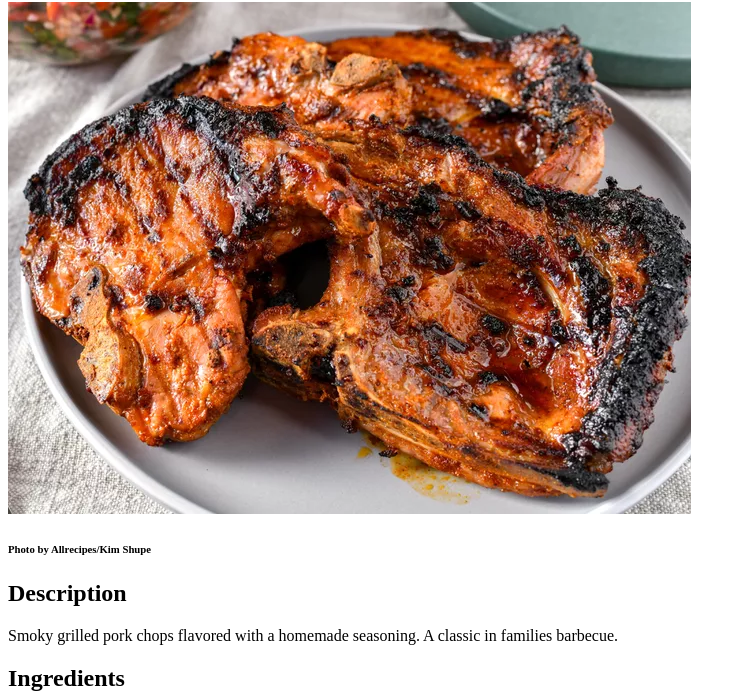
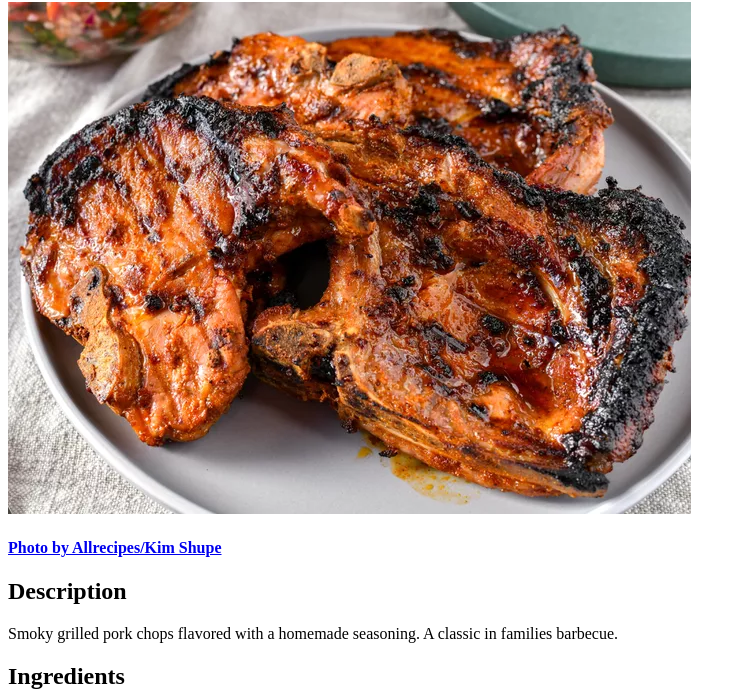
Before and after one commit to garciagabrielg/odin-recipes, a plain HTML site: page recipes/pork.html in a window 1280 px wide. Shown: the part 104-800 px from the top of the page, without its empty margins (0-746 px from the left). Drawn offline with Linux system fonts and the light colour scheme.

Commit message:
Added reference in pork recipe and add 2 more
Added a href. attributin authorship in pork.html finished dish photo and created 2 more html files for extra recipes: brigadeiro.html and carrot-cake.html, without its boilerplates.

```diff
--- a/recipes/pork.html
+++ b/recipes/pork.html
@@ -8,7 +8,7 @@
         <a href="../index.html">Return to homepage</a>
         <h1>Smoky Grilled Pork Chops</h1>
         <img src="../images/pork.jpg" alt="Image of the Smoky Grilled Pork Chops finished">
-        <h6>Photo by Allrecipes/Kim Shupe</h6>
+        <h4><a href="https://www.allrecipes.com/recipe/218068/smoky-grilled-pork-chops/">Photo by Allrecipes/Kim Shupe</a></h4>
         <h2>Description</h2>
         <p>Smoky grilled pork chops flavored with a homemade seasoning. A classic in families barbecue.</p>
         <h2>Ingredients</h2>
```
Also changed, not shown: recipes/brigadeiro.html (added), recipes/carrot-cake.html (added).
